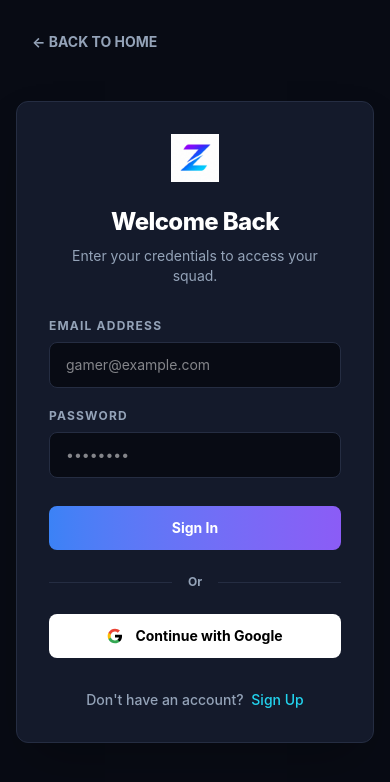
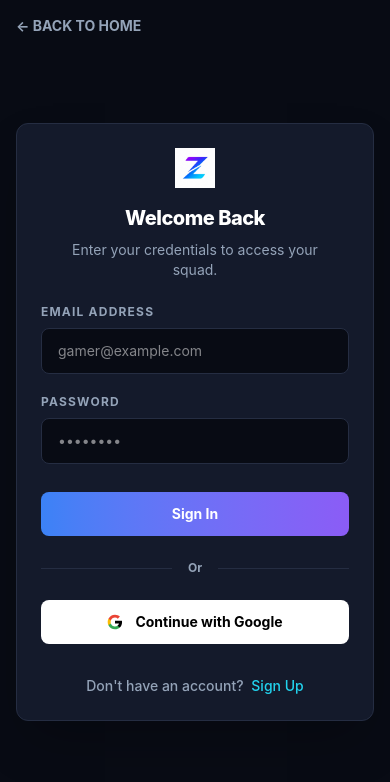
Before and after one commit to AdityaKapoor2/ZYNC, a React (Vite) app in the folder frontend/: page /login in a window 390 px wide. Shown: the top 782 px of the page. Built offline with nearby package versions, Linux system fonts and the light colour scheme; no server answers.

Commit message:
Improve Login responsive layout

```diff
--- a/frontend/src/pages/Login.jsx
+++ b/frontend/src/pages/Login.jsx
@@ -80,23 +80,23 @@ const Login = () => {
       <div className="absolute top-1/2 left-1/2 -translate-x-1/2 -translate-y-1/2 w-[600px] h-[600px] bg-zync-purple/5 blur-[120px] rounded-full pointer-events-none -z-10"></div>
 
       {/* Navbar back button */}
-      <Link to="/" className="absolute top-8 left-8 text-sm font-bold text-text-secondary hover:text-white transition-colors flex items-center gap-2">
+      <Link to="/" className="absolute top-4 left-4 md:top-8 md:left-8 text-sm font-bold text-text-secondary hover:text-white transition-colors flex items-center gap-2 z-20">
         ← BACK TO HOME
       </Link>
 
-      <div className="w-full max-w-md bg-bg-card rounded-xl p-8 border border-border-subtle shadow-2xl relative z-10">
-        <div className="text-center mb-8">
-          <img src={zyncLogo} alt="ZYNC Logo" className="w-12 h-12 object-contain mx-auto mb-6" />
-          <h2 className="text-2xl font-extrabold tracking-tight text-white mb-2">
+      <div className="w-full max-w-md bg-bg-card rounded-xl p-6 md:p-8 border border-border-subtle shadow-2xl relative z-10">
+        <div className="text-center mb-6 md:mb-8">
+          <img src={zyncLogo} alt="ZYNC Logo" className="w-10 h-10 md:w-12 md:h-12 object-contain mx-auto mb-4 md:mb-6" />
+          <h2 className="text-xl md:text-2xl font-extrabold tracking-tight text-white mb-2">
             {isLogin ? 'Welcome Back' : 'Join ZYNC'}
           </h2>
-          <p className="text-sm text-text-secondary">
+          <p className="text-sm text-text-secondary px-2">
             {isLogin ? 'Enter your credentials to access your squad.' : 'Create an account to start building your squad.'}
           </p>
         </div>
 
         {error && (
-          <div className="bg-red-500/10 border border-red-500/30 text-red-400 p-3 rounded text-sm mb-6 font-medium">
+          <div className="bg-red-500/10 border border-red-500/30 text-red-400 p-3 rounded text-sm mb-6 font-medium break-words">
             {error}
           </div>
         )}
```
